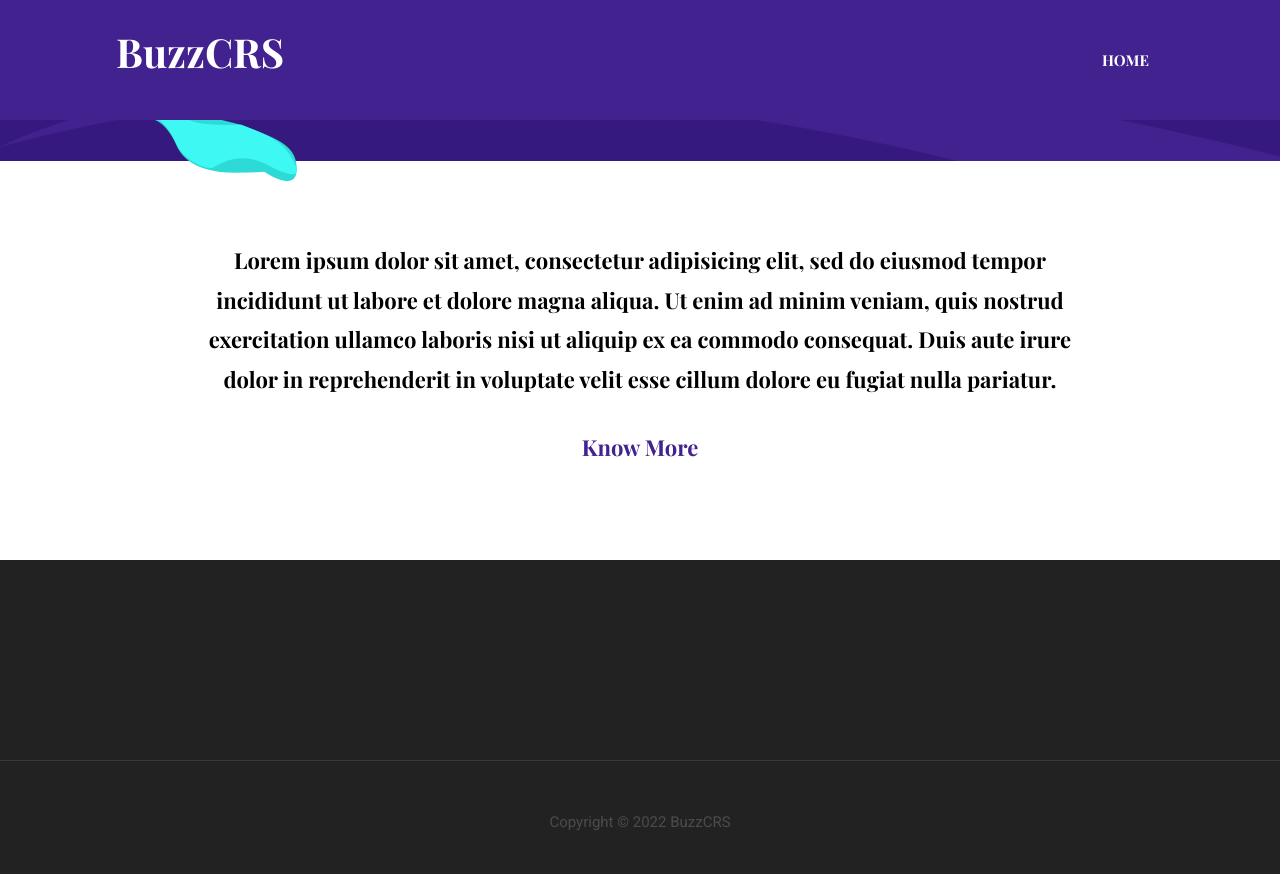
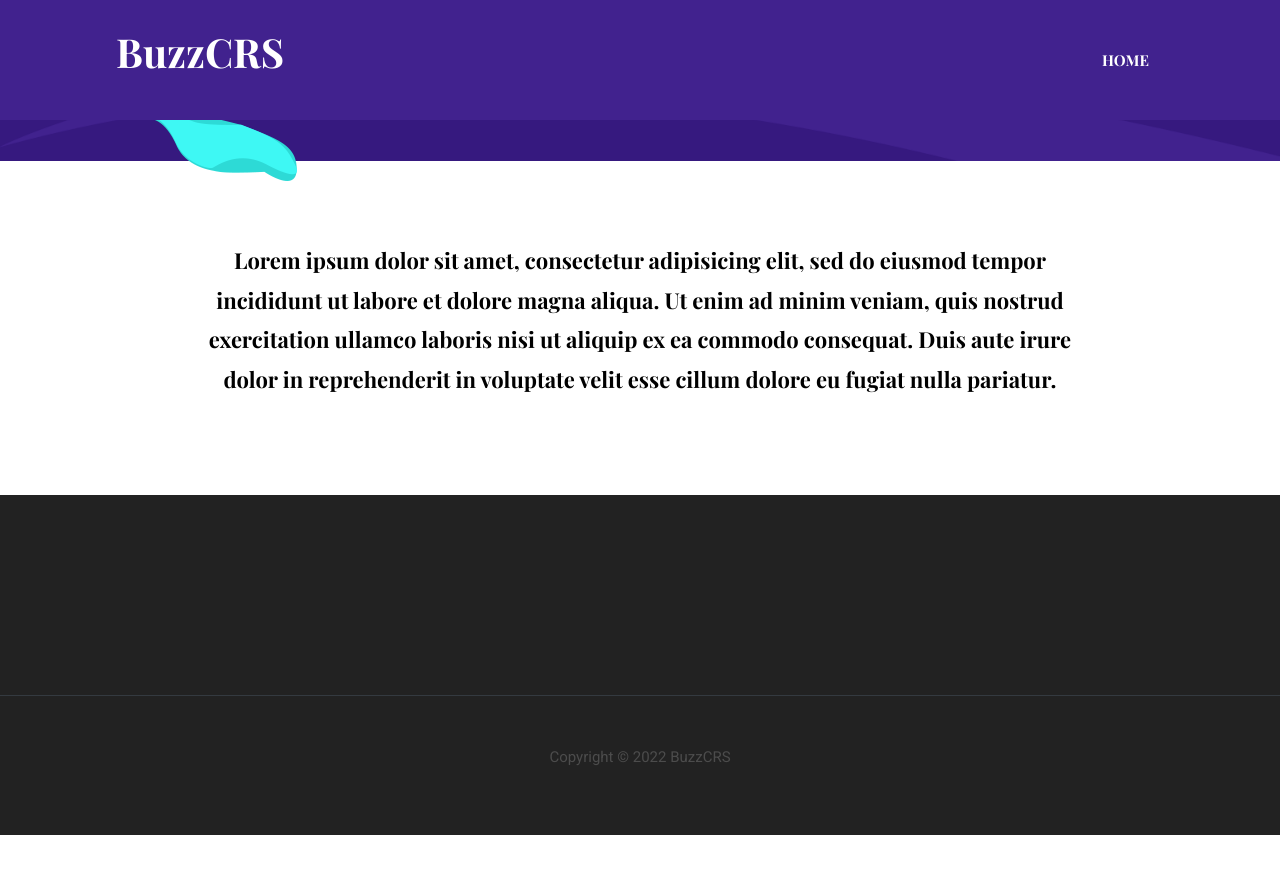
Before and after one commit to BuzzCRS/buzzcrs.github.io, a Jekyll site: the page built from index.html, in a window 1280 px wide and 900 px high, scrolled down 623 px. Shown: the top 874 px of the window. Built offline with Jekyll 4.4.1, drawn with Linux system fonts in a browser that asks for light colours; after the commit the page ends 1458 px from its top, so only the background shows below that.

Commit message:
Update about-section.html

```diff
--- a/_includes/about-section.html
+++ b/_includes/about-section.html
@@ -4,7 +4,6 @@
     <div class="row">
       <div class="col-lg-10 mx-auto text-center">
         <p class="font-secondary paragraph-lg text-dark">{{ site.data.settings.blurb }}</p>
-        <a href="{{ site.data.settings.blurb-btn-link }}" class="btn btn-transparent">{{ site.data.settings.blurb-btn-name }}</a>
       </div>
     </div>
   </div>
```
